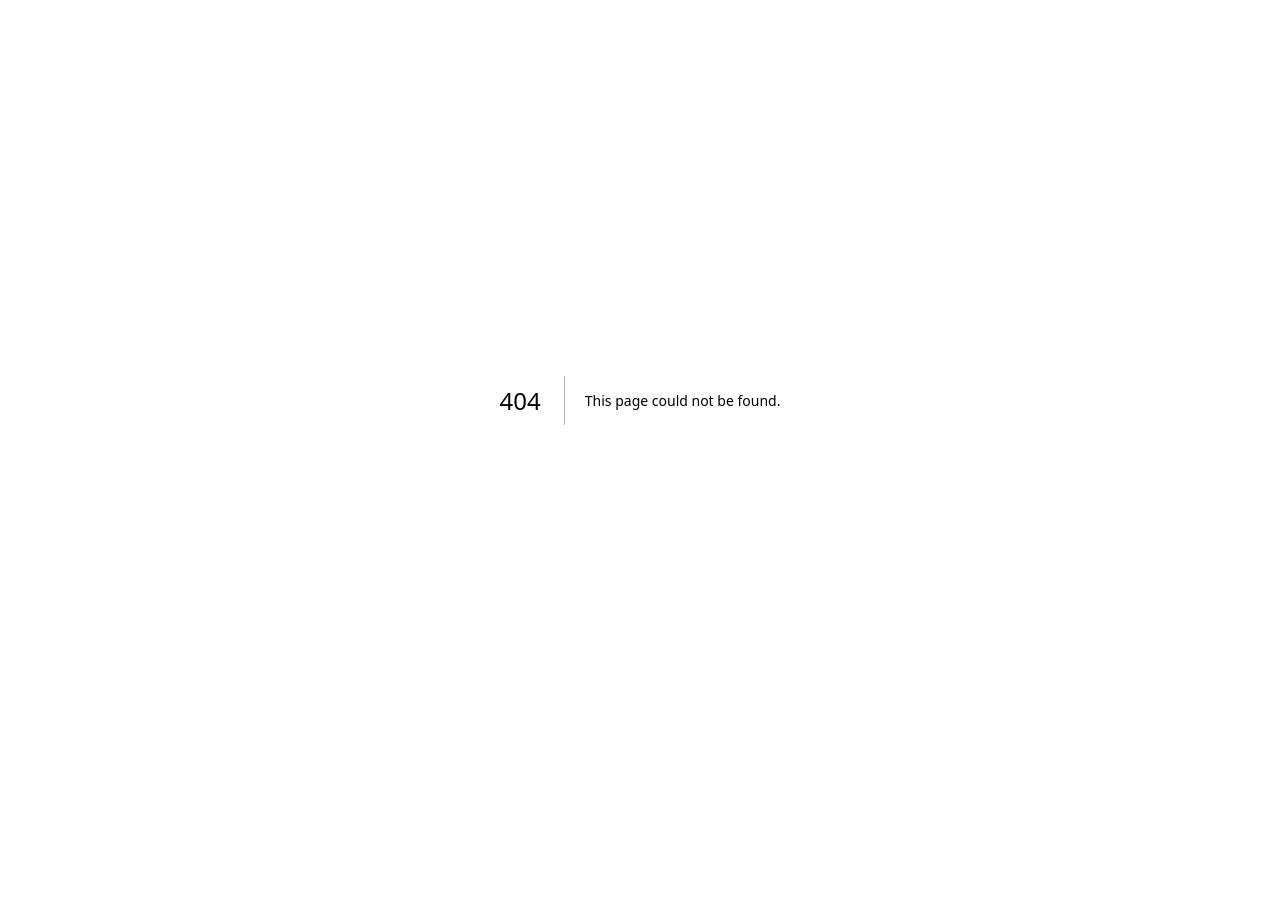
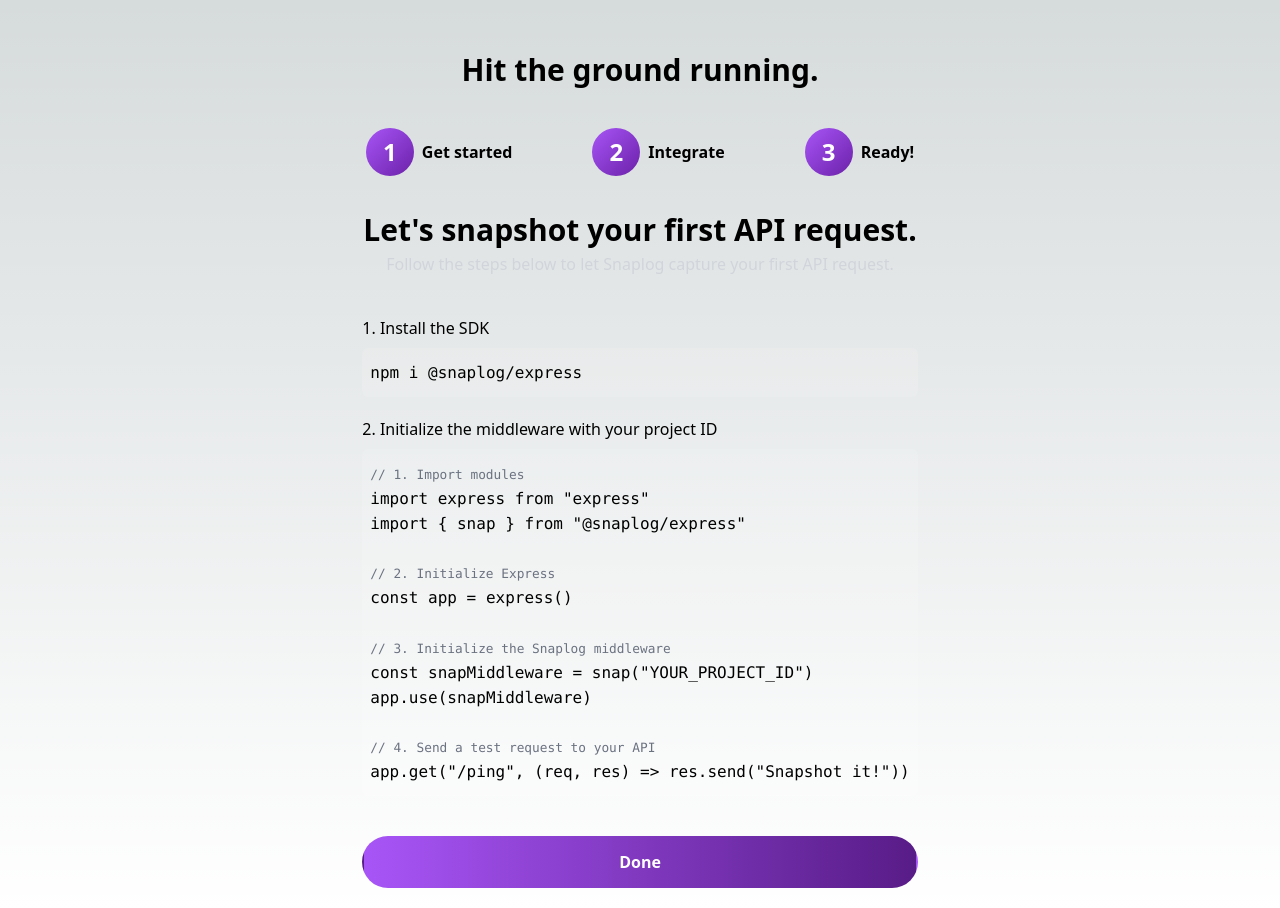
Before and after one commit to akinloluwami/logdrop, a Next.js app: page /onboarding/integrate in a window 1280 px wide. Before the commit this address had no page. Before the commit the page ends 800 px from the top, so only its background shows below. Built offline with nearby package versions, Linux system fonts and the light colour scheme.

Commit message:
initial commit

```diff
--- /dev/null
+++ b/pages/onboarding/integrate.tsx
@@ -0,0 +1,72 @@
+import OnboardingLayout from "@/layouts/Onboarding";
+import SyntaxHighlighter from "react-syntax-highlighter";
+import { a11yDark } from "react-syntax-highlighter/dist/esm/styles/hljs";
+
+const Integrate = () => {
+  return (
+    <OnboardingLayout>
+      <div className="flex flex-col items-center">
+        <h3 className="text-center text-3xl font-semibold mt-4">
+          Let's snapshot your first API request.
+        </h3>
+        <p className="text-center text-gray-300 mt-1">
+          Follow the steps below to let Snaplog capture your first API request.
+        </p>
+
+        <div className="flex mt-10 flex-col gap-5">
+          <div className="">
+            <h2 className="mb-2">1. Install the SDK</h2>
+            <div className="bg-white/10 px-2 py-3 rounded-md">
+              <code>npm i @snaplog/express</code>
+            </div>
+          </div>
+          <div className="">
+            <h2 className="mb-2">
+              2. Initialize the middleware with your project ID
+            </h2>
+            <div className="bg-white/10 px-2 py-3 rounded-md">
+              <code>
+                <small className="text-gray-500">// 1. Import modules</small>
+              </code>{" "}
+              <br />
+              <code>{`import express from "express"`}</code> <br />
+              <code>{`import { snap } from "@snaplog/express"`}</code> <br />{" "}
+              <br />
+              <code>
+                <small className="text-gray-500">
+                  // 2. Initialize Express
+                </small>
+              </code>{" "}
+              <br />
+              <code>{`const app = express()`}</code> <br />
+              <code>{``}</code> <br />
+              <code>
+                <small className="text-gray-500">
+                  // 3. Initialize the Snaplog middleware
+                </small>
+              </code>{" "}
+              <br />
+              <code>{`const snapMiddleware = snap("YOUR_PROJECT_ID")`}</code>{" "}
+              <br />
+              <code>{`app.use(snapMiddleware)`}</code> <br />
+              <br />
+              <code>
+                <small className="text-gray-500">
+                  // 4. Send a test request to your API
+                </small>
+              </code>{" "}
+              <br />
+              <code>{`app.get("/ping", (req, res) => res.send("Snapshot it!"))`}</code>
+            </div>
+          </div>
+        </div>
+
+        <button className="bg-gradient-to-l from-purple-900 to-purple-500 w-full py-3 text-white px-4 rounded-full mt-10 font-semibold border-2 border-transparent hover:border-white/40 transition-colors">
+          Done
+        </button>
+      </div>
+    </OnboardingLayout>
+  );
+};
+
+export default Integrate;
```
